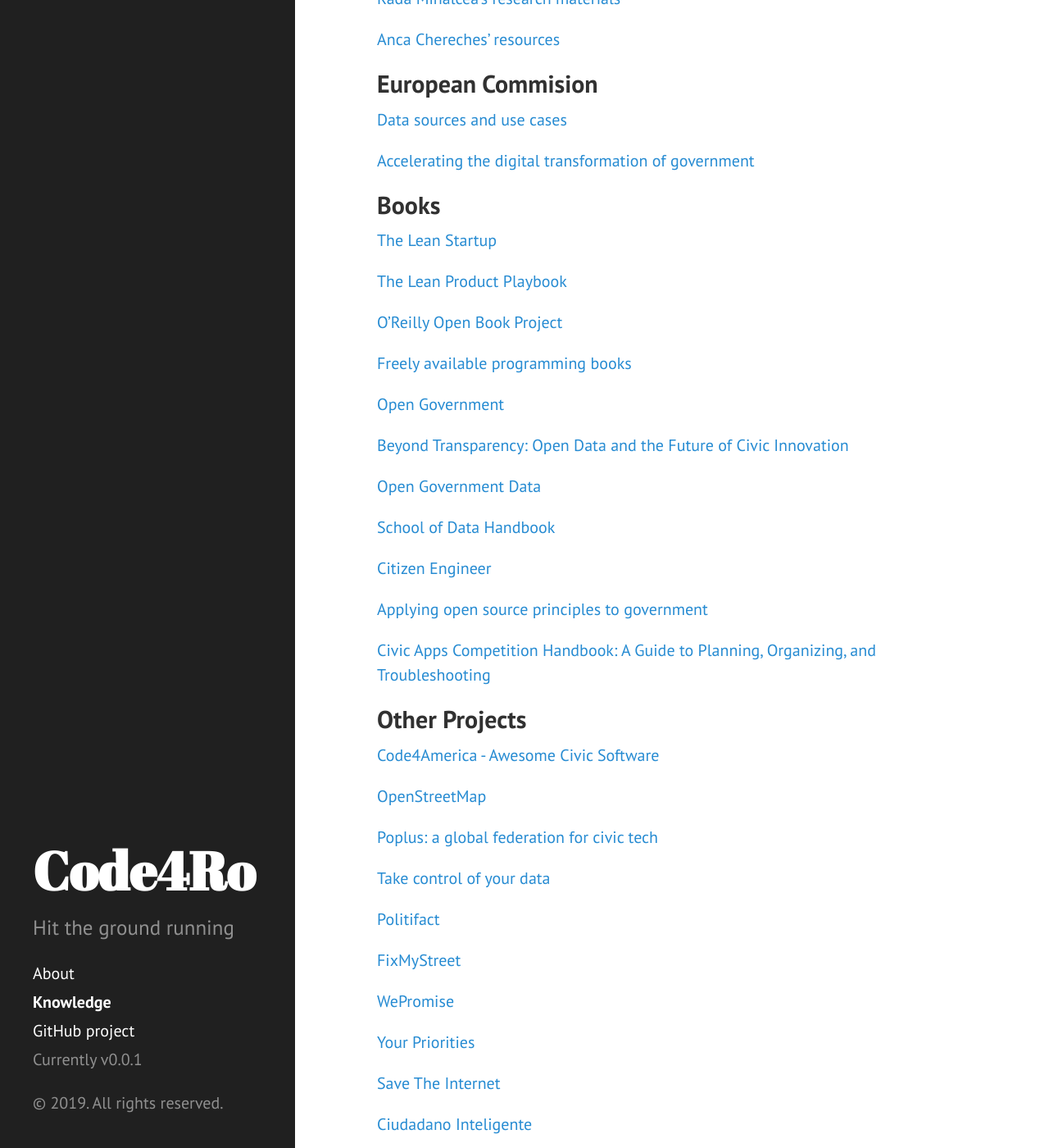
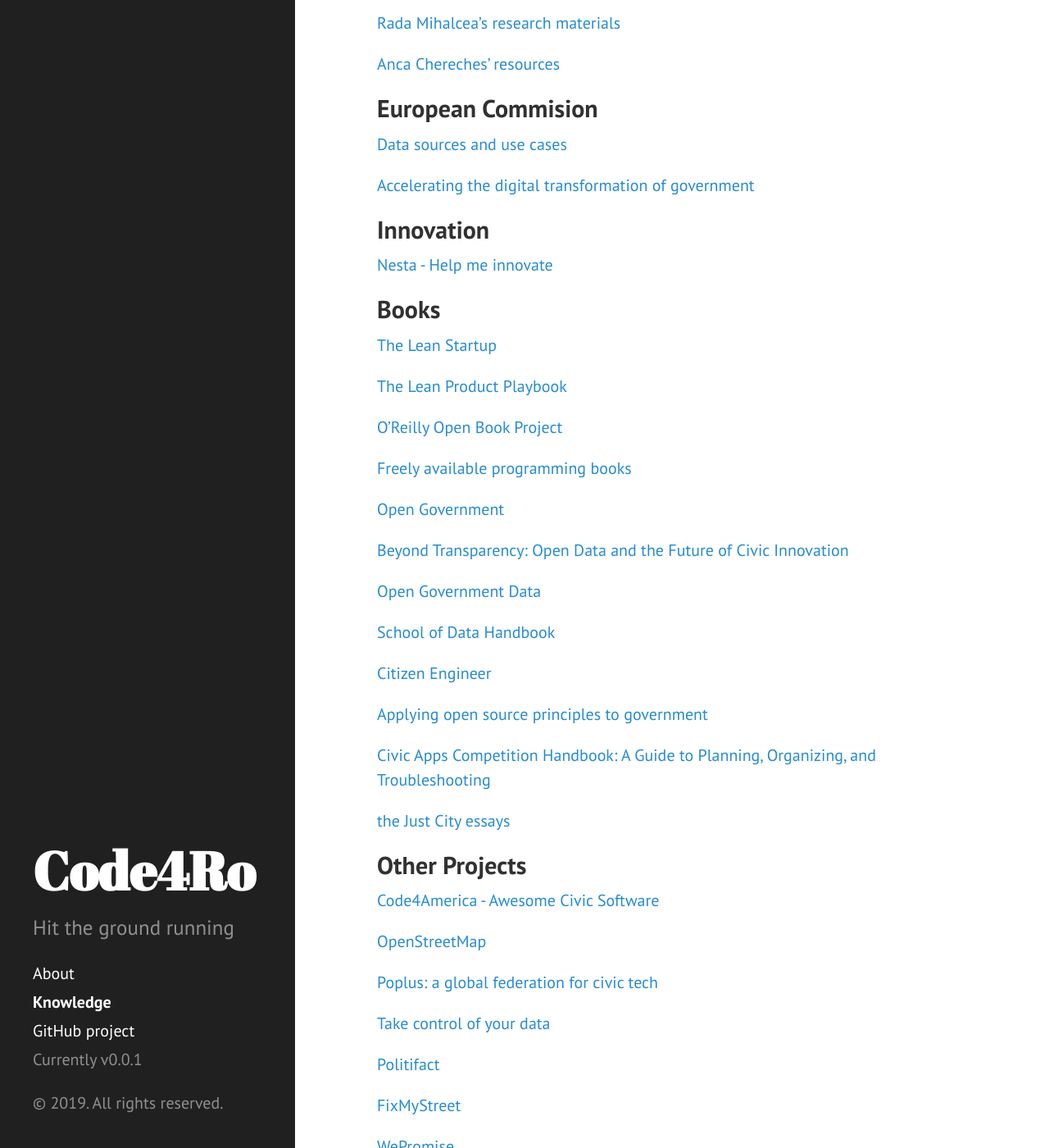
Before and after one commit to code4romania/knowledge, a Jekyll site: the page built from docs/index.md, in a window 1280 px wide and 1400 px high, scrolled down 2858 px. Shown: the whole window at 82% size. Built offline with Jekyll 4.4.1, drawn with Linux system fonts in a browser that asks for light colours; the list of posts is cut into pages by our own code.

Commit message:
Update index.md

```diff
--- a/docs/index.md
+++ b/docs/index.md
@@ -19,6 +19,7 @@ This is a curated list of links to interesting information.
 * [Decision Making](#decision)
 * [Machine Learning](#machine-learning)
 * [European Commision](#european-commision)
+* [Innovation](#innovation)
 * [Books](#books)
 
 * [Other Projects](#friends)
@@ -137,6 +138,9 @@ This is a curated list of links to interesting information.
 
 [Accelerating the digital transformation of government](https://ec.europa.eu/digital-single-market/en/news/communication-eu-egovernment-action-plan-2016-2020-accelerating-digital-transformation)
 
+## Innovation
+
+[Nesta - Help me innovate](https://www.nesta.org.uk/help-me-innovate/)
 
 <a name="books"/>
 
@@ -164,6 +168,8 @@ This is a curated list of links to interesting information.
 [Applying open source principles to government](https://opensource.com/resources/ebook/opengov)
 
 [Civic Apps Competition Handbook: A Guide to Planning, Organizing, and Troubleshooting](https://www.amazon.com/Civic-Apps-Competition-Handbook-Eyler-Werve-ebook/dp/B0099BK5FG/)
+
+[the Just City essays](https://www.thenatureofcities.com/the-just-city-essays/)
 
 <a name="friends"/>
 
```
